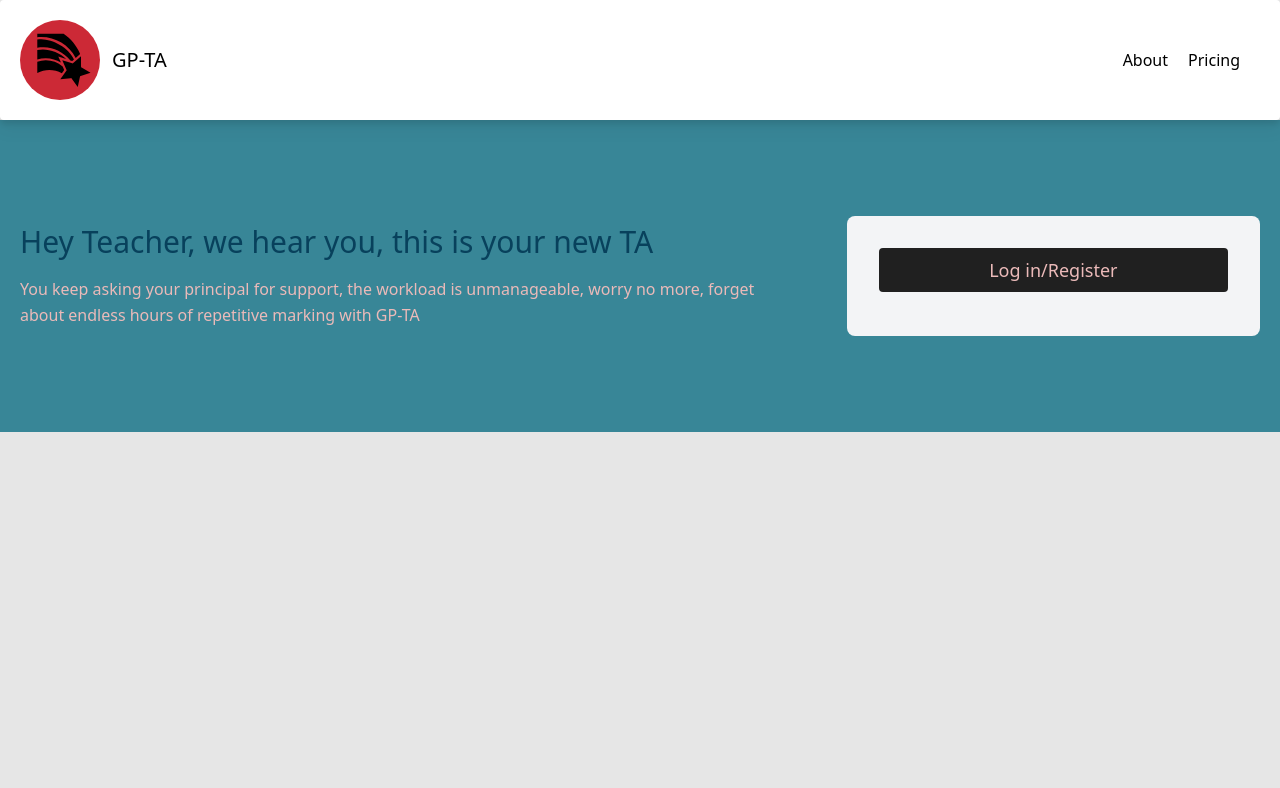
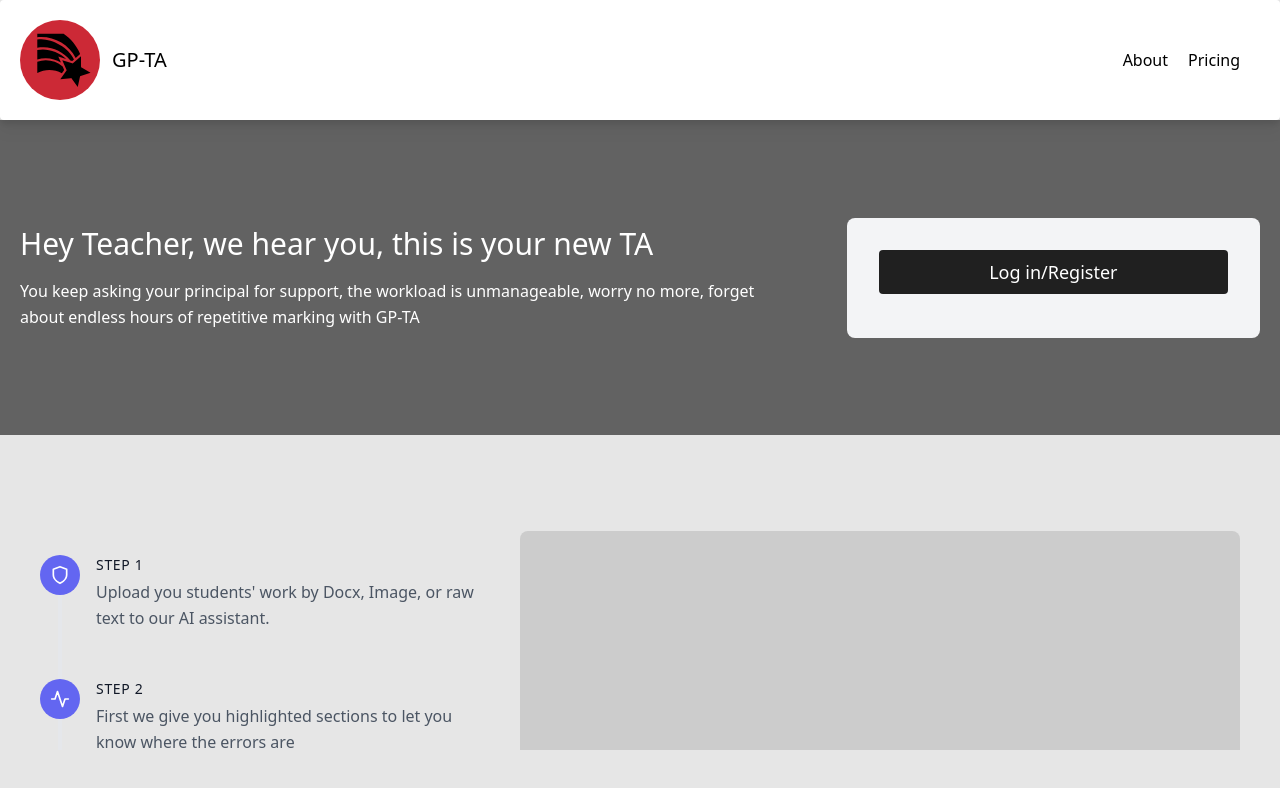
Before and after one commit to Kennyk22/GP-TA, a React (Create React App) app in the folder client/: page / in a window 1280 px wide. Shown: the top 788 px of the page. Built offline with nearby package versions, Linux system fonts and the light colour scheme.

Commit message:
added block to loging page for sales

```diff
--- a/client/src/Components/LoginPage.tsx
+++ b/client/src/Components/LoginPage.tsx
@@ -7,19 +7,101 @@
 
 
   return (
-    <div className='bg-[#388697]'>
-<section className="text-gray-600 body-font">
-  <div className="container px-5 py-24 mx-auto flex flex-wrap items-center">
-    <div className="lg:w-3/5 md:w-1/2 md:pr-16 lg:pr-0 pr-0">
-      <h1 className="title-font font-medium text-3xl text-[#08415c]">Hey Teacher, we hear you, this is your new TA</h1>
-      <p className="leading-relaxed mt-4  text-[#ebbab9]">You keep asking your principal for support, the workload is unmanageable, worry no more, forget about endless hours of repetitive marking with GP-TA</p>
+  <div className='h-[78.8%]'>
+  <section className="text-gray-600 body-font h-full ">
+    <div className="container px-5 py-24 mx-auto flex flex-wrap items-center h-1/2 bg-[#626262]">
+      <div className="lg:w-3/5 md:w-1/2 md:pr-16 lg:pr-0 pr-0">
+        <h1 className="title-font font-medium text-3xl text-[#ffffff]">Hey Teacher, we hear you, this is your new TA</h1>
+        <p className="leading-relaxed mt-4  text-[#ffffff]">You keep asking your principal for support, the workload is unmanageable, worry no more, forget about endless hours of repetitive marking with GP-TA</p>
+      </div>
+      <div className="lg:w-2/6 md:w-1/2 bg-gray-100 rounded-lg p-8 flex flex-col md:ml-auto w-full mt-10 md:mt-0">
+        <button onClick={() => loginWithRedirect() }  className="text-[#ffffff] CPblack border-0 py-2 px-8 focus:outline-none hover:bg-gray-600 rounded text-lg">Log in/Register</button>
+        <p className="text-xs text-gray-500 mt-3"></p>
+      </div>
     </div>
-    <div className="lg:w-2/6 md:w-1/2 bg-gray-100 rounded-lg p-8 flex flex-col md:ml-auto w-full mt-10 md:mt-0">
-      <button onClick={() => loginWithRedirect() }  className="text-[#ebbab9] CPblack border-0 py-2 px-8 focus:outline-none hover:bg-gray-600 rounded text-lg">Log in/Register</button>
-      <p className="text-xs text-gray-500 mt-3"></p>
+    <div className='container px-5 text-[#b5b5b5] h-1/2 overflow-auto scrollstep'>
+    <section className="text-gray-600 body-font">
+    <div className="container px-5 py-24 mx-auto flex flex-wrap">
+      <div className="flex flex-wrap w-full">
+        <div className="lg:w-2/5 md:w-1/2 md:pr-10 md:py-6">
+          <div className="flex relative pb-12">
+            <div className="h-full w-10 absolute inset-0 flex items-center justify-center">
+              <div className="h-full w-1 bg-gray-200 pointer-events-none"></div>
+            </div>
+            <div className="flex-shrink-0 w-10 h-10 rounded-full bg-indigo-500 inline-flex items-center justify-center text-white relative z-10">
+              <svg fill="none" stroke="currentColor" stroke-linecap="round" stroke-linejoin="round" stroke-width="2" className="w-5 h-5" viewBox="0 0 24 24">
+                <path d="M12 22s8-4 8-10V5l-8-3-8 3v7c0 6 8 10 8 10z"></path>
+              </svg>
+            </div>
+            <div className="flex-grow pl-4">
+              <h2 className="font-medium title-font text-sm text-gray-900 mb-1 tracking-wider">STEP 1</h2>
+              <p className="leading-relaxed">Upload you students' work by Docx, Image, or raw text to our AI assistant.</p>
+            </div>
+          </div>
+          <div className="flex relative pb-12">
+            <div className="h-full w-10 absolute inset-0 flex items-center justify-center">
+              <div className="h-full w-1 bg-gray-200 pointer-events-none"></div>
+            </div>
+            <div className="flex-shrink-0 w-10 h-10 rounded-full bg-indigo-500 inline-flex items-center justify-center text-white relative z-10">
+              <svg fill="none" stroke="currentColor" stroke-linecap="round" stroke-linejoin="round" stroke-width="2" className="w-5 h-5" viewBox="0 0 24 24">
+                <path d="M22 12h-4l-3 9L9 3l-3 9H2"></path>
+              </svg>
+            </div>
+            <div className="flex-grow pl-4">
+              <h2 className="font-medium title-font text-sm text-gray-900 mb-1 tracking-wider">STEP 2</h2>
+              <p className="leading-relaxed">First we give you highlighted sections to let you know where the errors are</p>
+            </div>
+          </div>
+          <div className="flex relative pb-12">
+            <div className="h-full w-10 absolute inset-0 flex items-center justify-center">
+              <div className="h-full w-1 bg-gray-200 pointer-events-none"></div>
+            </div>
+            <div className="flex-shrink-0 w-10 h-10 rounded-full bg-indigo-500 inline-flex items-center justify-center text-white relative z-10">
+              <svg fill="none" stroke="currentColor" stroke-linecap="round" stroke-linejoin="round" stroke-width="2" className="w-5 h-5" viewBox="0 0 24 24">
+                <circle cx="12" cy="5" r="3"></circle>
+                <path d="M12 22V8M5 12H2a10 10 0 0020 0h-3"></path>
+              </svg>
+            </div>
+            <div className="flex-grow pl-4">
+              <h2 className="font-medium title-font text-sm text-gray-900 mb-1 tracking-wider">STEP 3</h2>
+              <p className="leading-relaxed">You get A list of errors, and possible corrections to give back to your students</p>
+            </div>
+          </div>
+          <div className="flex relative pb-12">
+            <div className="h-full w-10 absolute inset-0 flex items-center justify-center">
+              <div className="h-full w-1 bg-gray-200 pointer-events-none"></div>
+            </div>
+            <div className="flex-shrink-0 w-10 h-10 rounded-full bg-indigo-500 inline-flex items-center justify-center text-white relative z-10">
+              <svg fill="none" stroke="currentColor" stroke-linecap="round" stroke-linejoin="round" stroke-width="2" className="w-5 h-5" viewBox="0 0 24 24">
+                <path d="M20 21v-2a4 4 0 00-4-4H8a4 4 0 00-4 4v2"></path>
+                <circle cx="12" cy="7" r="4"></circle>
+              </svg>
+            </div>
+            <div className="flex-grow pl-4">
+              <h2 className="font-medium title-font text-sm text-gray-900 mb-1 tracking-wider">STEP 4</h2>
+              <p className="leading-relaxed">Generarl feedback with examples is generated to give your students the tools to improve their work</p>
+            </div>
+          </div>
+          <div className="flex relative">
+            <div className="flex-shrink-0 w-10 h-10 rounded-full bg-indigo-500 inline-flex items-center justify-center text-white relative z-10">
+              <svg fill="none" stroke="currentColor" stroke-linecap="round" stroke-linejoin="round" stroke-width="2" className="w-5 h-5" viewBox="0 0 24 24">
+                <path d="M22 11.08V12a10 10 0 11-5.93-9.14"></path>
+                <path d="M22 4L12 14.01l-3-3"></path>
+              </svg>
+            </div>
+            <div className="flex-grow pl-4">
+              <h2 className="font-medium title-font text-sm text-gray-900 mb-1 tracking-wider">FINISH</h2>
+              <p className="leading-relaxed">Your students get their work back graded promptly and you get to enjoy your day off!</p>
+            </div>
+          </div>
+        </div>
+        <img className="lg:w-3/5 md:w-1/2 object-cover object-center rounded-lg md:mt-0 mt-12" src="https://dummyimage.com/1200x500" alt="step"/>
+      </div>
     </div>
+  </section>
   </div>
 </section>
+
     </div>
   )
 }
--- a/client/src/index.css
+++ b/client/src/index.css
@@ -73,3 +73,7 @@
 .Oswald {
   font-family: 'Oswald', sans-serif;
 }
+
+.scrollstep::-webkit-scrollbar {
+  display: none;
+}
```
